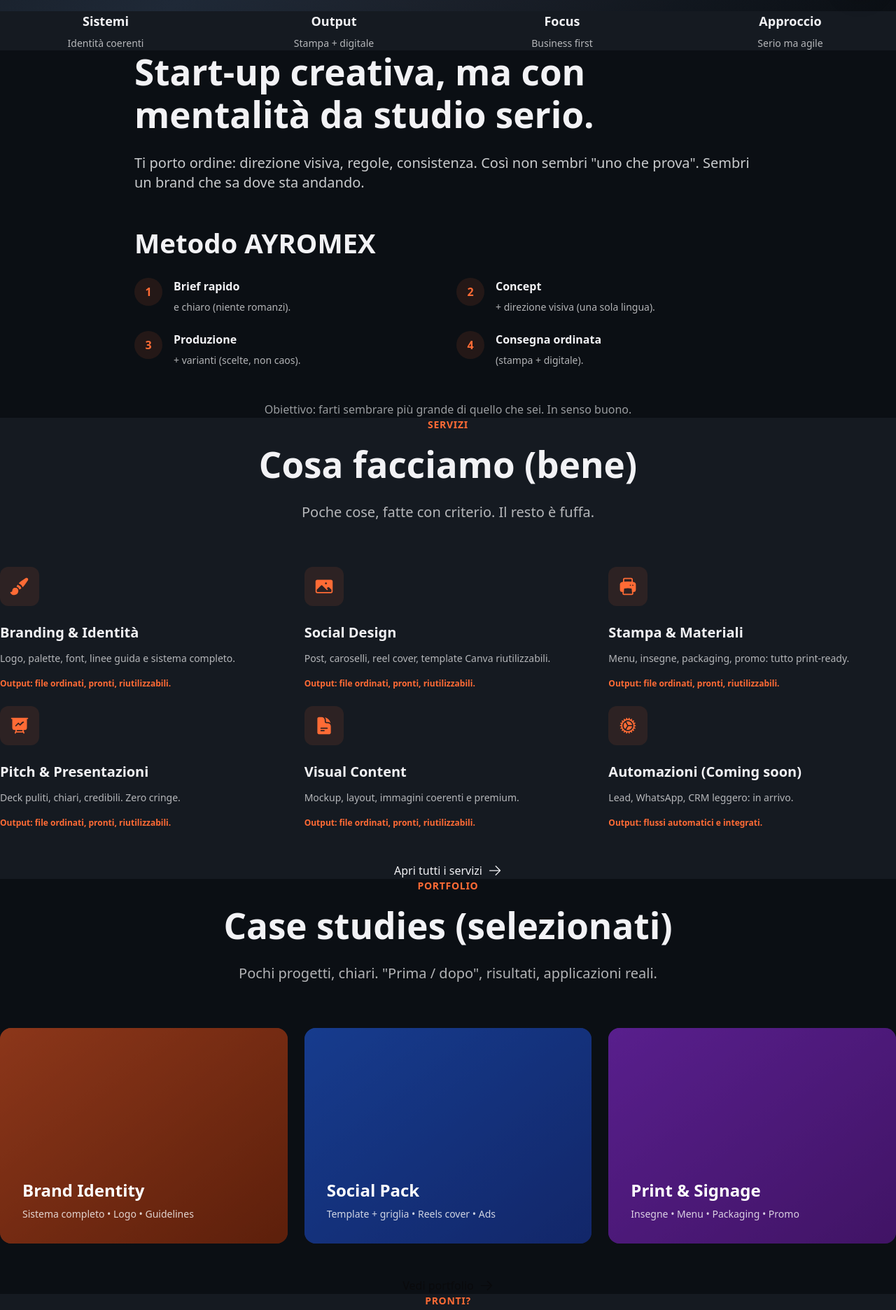
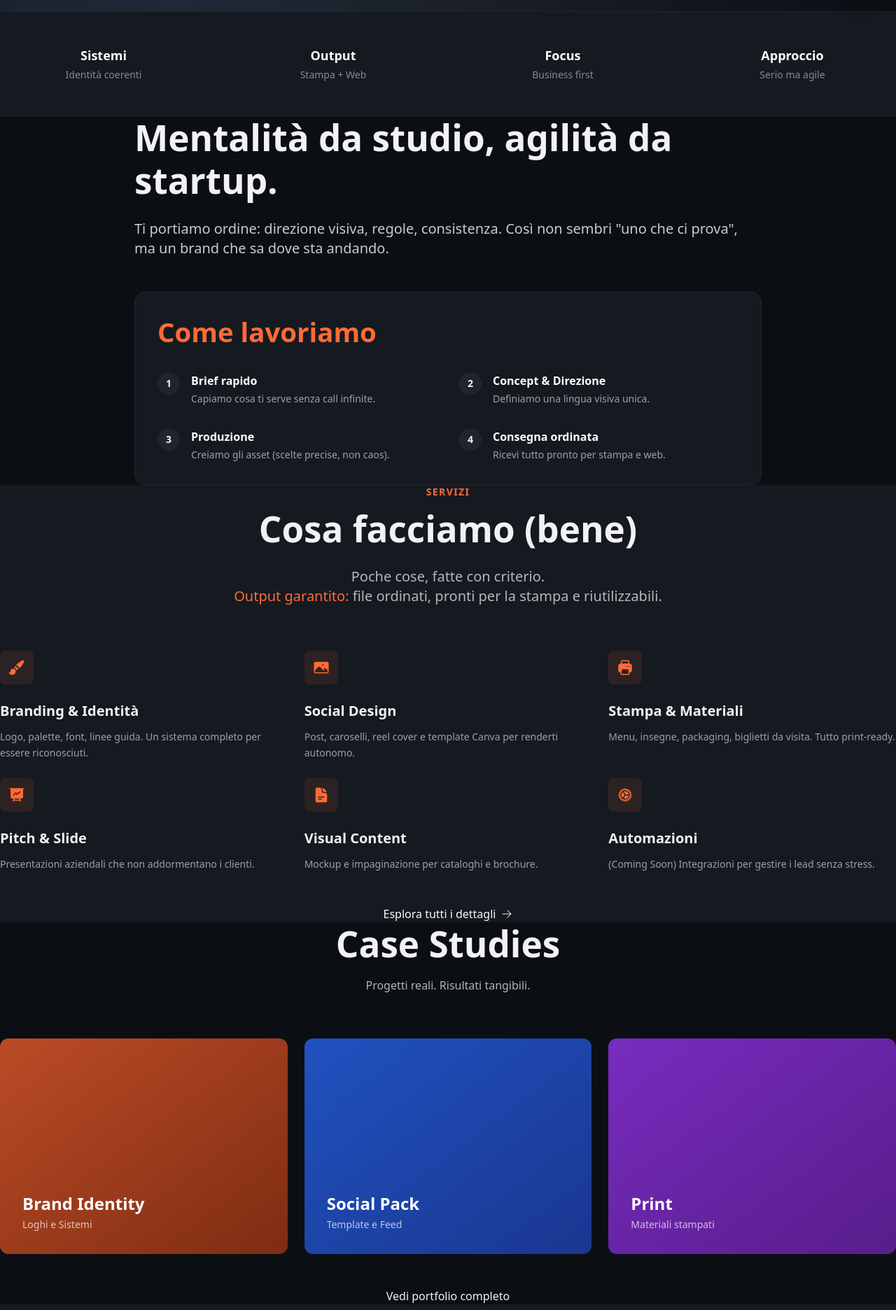
Before and after one commit to demasiadowear/ayromex-nextjs, a Next.js app in the folder ayromex-nextjs/: page / in a window 1280 px wide. Shown: the part 784-2656 px from the top of the page at 70% size. Built offline with nearby package versions, Linux system fonts and the light colour scheme.

Commit message:
refactor: pulizia home page e fix footer

```diff
--- a/ayromex-nextjs/app/page.tsx
+++ b/ayromex-nextjs/app/page.tsx
@@ -12,8 +12,6 @@
 } from '@/lib/animations'
 import {
   HiSparkles,
-  HiRocketLaunch,
-  HiUserGroup,
   HiPaintBrush,
   HiPhoto,
   HiDocumentText,
@@ -21,7 +19,6 @@
   HiPrinter,
   HiCog,
   HiArrowRight,
-  HiCheckCircle
 } from 'react-icons/hi2'
 
 export default function Home() {
@@ -39,12 +36,12 @@
             initial="hidden"
             animate="visible"
             variants={staggerContainer}
-            className="max-w-5xl mx-auto text-center"
+            className="max-w-4xl mx-auto text-center"
           >
-            {/* Badge */}
-            <motion.div variants={fadeInUp} className="inline-flex items-center space-x-2 bg-orange-500/10 border border-orange-500/30 rounded-full px-6 py-2 mb-8">
-              <HiSparkles className="w-5 h-5 text-orange-500" />
-              <span className="text-sm font-medium text-orange-500">AYROMEX • Digital Creations • Branding • Visual • Social</span>
+            {/* Badge Pulito */}
+            <motion.div variants={fadeInUp} className="inline-flex items-center space-x-2 bg-orange-500/10 border border-orange-500/30 rounded-full px-5 py-2 mb-8">
+              <HiSparkles className="w-4 h-4 text-orange-500" />
+              <span className="text-xs font-bold text-orange-500 uppercase tracking-widest">AYROMEX Creative Studio</span>
             </motion.div>
 
             {/* Main Headline */}
@@ -56,48 +53,40 @@
               <span className="text-gradient">il tuo brand</span>
             </motion.h1>
 
-            {/* Subheadline */}
+            {/* Subheadline - Più leggibile */}
             <motion.p
               variants={fadeInUp}
-              className="text-xl md:text-2xl text-light-50/80 max-w-3xl mx-auto mb-12"
+              className="text-xl md:text-2xl text-light-50/80 max-w-2xl mx-auto mb-10 leading-relaxed"
             >
-              Niente "grafichette". Sistemi visivi coerenti: identità, social, materiali, presentazioni.
-              Roba che regge quando la stampi, quando la pubblichi, quando la vendi.
+              Niente "grafichette". Creiamo sistemi visivi coerenti per stampa e digitale.
+              Identità solide per chi vuole smettere di giocare e iniziare a competere.
             </motion.p>
 
-            {/* CTAs */}
+            {/* CTAs - Senza distrazioni sotto */}
             <motion.div
               variants={fadeInUp}
-              className="flex flex-col sm:flex-row gap-4 justify-center items-center mb-8"
+              className="flex flex-col sm:flex-row gap-4 justify-center items-center"
             >
               <Link href="/contatti" className="btn-primary w-full sm:w-auto">
                 Richiedi preventivo
               </Link>
               <Link href="/portfolio" className="btn-secondary w-full sm:w-auto">
-                Guarda lavori
+                Guarda i lavori
               </Link>
             </motion.div>
-
-            <motion.p
-              variants={fadeInUp}
-              className="text-light-50/60 text-sm"
-            >
-              Risposta rapida • Print-ready • Template riutilizzabili • Zero caos
-            </motion.p>
 
             {/* Scroll Indicator */}
             <motion.div
               initial={{ opacity: 0, y: 20 }}
               animate={{ opacity: 1, y: 0 }}
               transition={{ delay: 1, duration: 0.6 }}
-              className="mt-20"
+              className="mt-24"
             >
               <motion.div
                 animate={{ y: [0, 10, 0] }}
                 transition={{ duration: 2, repeat: Infinity }}
-                className="flex flex-col items-center text-light-50/50"
+                className="flex flex-col items-center text-light-50/30"
               >
-                <span className="text-sm mb-2">Scopri di più</span>
                 <svg className="w-6 h-6" fill="none" stroke="currentColor" viewBox="0 0 24 24">
                   <path strokeLinecap="round" strokeLinejoin="round" strokeWidth={2} d="M19 14l-7 7m0 0l-7-7m7 7V3" />
                 </svg>
@@ -107,38 +96,31 @@
         </div>
       </section>
 
-      {/* USP CARDS */}
-      <section className="section-spacing bg-dark-900">
+      {/* USP CARDS - Semplificate */}
+      <section className="py-12 bg-dark-900 border-y border-white/5">
         <div className="section-container">
           <motion.div
             initial="hidden"
             whileInView="visible"
-            viewport={{ once: true, margin: "-100px" }}
+            viewport={{ once: true, margin: "-50px" }}
             variants={staggerContainer}
-            className="grid grid-cols-1 md:grid-cols-4 gap-6"
+            className="grid grid-cols-2 md:grid-cols-4 gap-8"
           >
-            {/* USP 1 */}
             <motion.div variants={staggerItem} className="text-center">
-              <h3 className="text-lg font-bold mb-2">Sistemi</h3>
-              <p className="text-light-50/70 text-sm">Identità coerenti</p>
+              <h3 className="text-lg font-bold text-white mb-1">Sistemi</h3>
+              <p className="text-light-50/50 text-sm">Identità coerenti</p>
             </motion.div>
-
-            {/* USP 2 */}
             <motion.div variants={staggerItem} className="text-center">
-              <h3 className="text-lg font-bold mb-2">Output</h3>
-              <p className="text-light-50/70 text-sm">Stampa + digitale</p>
+              <h3 className="text-lg font-bold text-white mb-1">Output</h3>
+              <p className="text-light-50/50 text-sm">Stampa + Web</p>
             </motion.div>
-
-            {/* USP 3 */}
             <motion.div variants={staggerItem} className="text-center">
-              <h3 className="text-lg font-bold mb-2">Focus</h3>
-              <p className="text-light-50/70 text-sm">Business first</p>
+              <h3 className="text-lg font-bold text-white mb-1">Focus</h3>
+              <p className="text-light-50/50 text-sm">Business first</p>
             </motion.div>
-
-            {/* USP 4 */}
             <motion.div variants={staggerItem} className="text-center">
-              <h3 className="text-lg font-bold mb-2">Approccio</h3>
-              <p className="text-light-50/70 text-sm">Serio ma agile</p>
+              <h3 className="text-lg font-bold text-white mb-1">Approccio</h3>
+              <p className="text-light-50/50 text-sm">Serio ma agile</p>
             </motion.div>
           </motion.div>
         </div>
@@ -155,47 +137,34 @@
             className="max-w-4xl mx-auto"
           >
             <h2 className="text-display font-display font-bold mb-6">
-              Start-up creativa, ma con mentalità da studio serio.
+              Mentalità da studio, agilità da startup.
             </h2>
             <p className="text-xl text-light-50/80 mb-12">
-              Ti porto ordine: direzione visiva, regole, consistenza.
-              Così non sembri "uno che prova". Sembri un brand che sa dove sta andando.
+              Ti portiamo ordine: direzione visiva, regole, consistenza.
+              Così non sembri "uno che ci prova", ma un brand che sa dove sta andando.
             </p>
 
-            <div className="space-y-6">
-              <h3 className="text-title font-display font-bold mb-6">Metodo AYROMEX</h3>
-
-              <div className="grid grid-cols-1 md:grid-cols-2 gap-6">
+            <div className="bg-dark-900 rounded-2xl p-8 border border-white/5">
+              <h3 className="text-title font-display font-bold mb-8 text-orange-500">Come lavoriamo</h3>
+              <div className="grid grid-cols-1 md:grid-cols-2 gap-8">
                 {metodSteps.map((step, index) => (
-                  <motion.div
-                    key={index}
-                    initial="hidden"
-                    whileInView="visible"
-                    viewport={{ once: true }}
-                    variants={fadeInUp}
-                    transition={{ delay: index * 0.1 }}
-                    className="flex items-start space-x-4"
-                  >
-                    <div className="w-10 h-10 bg-orange-500/10 rounded-full flex items-center justify-center flex-shrink-0">
-                      <span className="text-orange-500 font-bold">{index + 1}</span>
+                  <div key={index} className="flex items-start space-x-4">
+                    <div className="w-8 h-8 bg-white/5 rounded-full flex items-center justify-center flex-shrink-0 text-sm font-bold">
+                      {index + 1}
                     </div>
                     <div>
-                      <h4 className="font-bold mb-2">{step.title}</h4>
-                      <p className="text-light-50/70 text-sm">{step.description}</p>
+                      <h4 className="font-bold text-white mb-1">{step.title}</h4>
+                      <p className="text-light-50/60 text-sm">{step.description}</p>
                     </div>
-                  </motion.div>
+                  </div>
                 ))}
               </div>
             </div>
-
-            <p className="text-light-50/60 mt-12 text-center">
-              Obiettivo: farti sembrare più grande di quello che sei. In senso buono.
-            </p>
           </motion.div>
         </div>
       </section>
 
-      {/* SERVIZI SECTION */}
+      {/* SERVIZI SECTION - PULITA */}
       <section className="section-spacing bg-dark-900">
         <div className="section-container">
           <motion.div
@@ -205,14 +174,15 @@
             variants={fadeInUp}
             className="text-center mb-16"
           >
-            <span className="text-orange-500 text-sm font-semibold uppercase tracking-wider mb-4 block">
+            <span className="text-orange-500 text-sm font-bold uppercase tracking-widest mb-3 block">
               Servizi
             </span>
             <h2 className="text-display font-display font-bold mb-6">
               Cosa facciamo (bene)
             </h2>
-            <p className="text-xl text-light-50/70 max-w-3xl mx-auto">
-              Poche cose, fatte con criterio. Il resto è fuffa.
+            <p className="text-xl text-light-50/70 max-w-2xl mx-auto">
+              Poche cose, fatte con criterio. <br />
+              <span className="text-orange-500">Output garantito:</span> file ordinati, pronti per la stampa e riutilizzabili.
             </p>
           </motion.div>
 
@@ -227,22 +197,18 @@
               <motion.div
                 key={index}
                 variants={staggerItem}
-                className="card group"
+                className="card group hover:border-orange-500/30 transition-all duration-300"
               >
                 <div className="flex items-start justify-between mb-6">
-                  <div className="w-14 h-14 bg-orange-500/10 rounded-xl flex items-center justify-center group-hover:bg-orange-500/20 transition-colors">
+                  <div className="w-12 h-12 bg-orange-500/10 rounded-lg flex items-center justify-center text-orange-500">
                     {service.icon}
                   </div>
-                  <HiArrowRight className="w-6 h-6 text-orange-500 opacity-0 group-hover:opacity-100 transition-opacity" />
                 </div>
-                <h3 className="text-xl font-display font-bold mb-3">
+                <h3 className="text-xl font-display font-bold mb-3 group-hover:text-orange-500 transition-colors">
                   {service.title}
                 </h3>
-                <p className="text-light-50/70 mb-4 text-sm leading-relaxed">
+                <p className="text-light-50/60 text-sm leading-relaxed">
                   {service.description}
-                </p>
-                <p className="text-xs text-orange-500 font-semibold">
-                  {service.output}
                 </p>
               </motion.div>
             ))}
@@ -255,9 +221,9 @@
             variants={fadeInUp}
             className="text-center mt-12"
           >
-            <Link href="/servizi" className="btn-secondary inline-flex items-center space-x-2">
-              <span>Apri tutti i servizi</span>
-              <HiArrowRight className="w-5 h-5" />
+            <Link href="/servizi" className="text-light-50 hover:text-orange-500 transition-colors inline-flex items-center space-x-2 font-medium">
+              <span>Esplora tutti i dettagli</span>
+              <HiArrowRight className="w-4 h-4" />
             </Link>
           </motion.div>
         </div>
@@ -273,14 +239,11 @@
             variants={fadeInUp}
             className="text-center mb-16"
           >
-            <span className="text-orange-500 text-sm font-semibold uppercase tracking-wider mb-4 block">
-              Portfolio
-            </span>
-            <h2 className="text-display font-display font-bold mb-6">
-              Case studies (selezionati)
+            <h2 className="text-display font-display font-bold mb-4">
+              Case Studies
             </h2>
-            <p className="text-xl text-light-50/70 max-w-3xl mx-auto">
-              Pochi progetti, chiari. "Prima / dopo", risultati, applicazioni reali.
+            <p className="text-light-50/70">
+              Progetti reali. Risultati tangibili.
             </p>
           </motion.div>
 
@@ -295,15 +258,14 @@
               <motion.div
                 key={index}
                 variants={staggerItem}
-                className="group relative aspect-[4/3] rounded-2xl overflow-hidden cursor-pointer"
+                className="group relative aspect-[4/3] rounded-xl overflow-hidden cursor-pointer"
               >
-                <div className={`absolute inset-0 ${category.gradient}`} />
-                <div className="absolute inset-0 bg-black/40 group-hover:bg-black/60 transition-colors" />
+                <div className={`absolute inset-0 ${category.gradient} opacity-80 group-hover:opacity-100 transition-opacity`} />
                 <div className="absolute inset-0 p-8 flex flex-col justify-end">
-                  <h3 className="text-2xl font-display font-bold text-white mb-2">
+                  <h3 className="text-2xl font-display font-bold text-white mb-1">
                     {category.title}
                   </h3>
-                  <p className="text-white/80 text-sm">
+                  <p className="text-white/70 text-sm">
                     {category.subtitle}
                   </p>
                 </div>
@@ -312,15 +274,14 @@
           </motion.div>
 
           <motion.div
-            initial="hidden"
+             initial="hidden"
             whileInView="visible"
             viewport={{ once: true }}
             variants={fadeInUp}
             className="text-center mt-12"
           >
-            <Link href="/portfolio" className="btn-primary inline-flex items-center space-x-2">
-              <span>Vedi portfolio</span>
-              <HiArrowRight className="w-5 h-5" />
+            <Link href="/portfolio" className="btn-secondary">
+              Vedi portfolio completo
             </Link>
           </motion.div>
         </div>
@@ -334,27 +295,20 @@
             whileInView="visible"
             viewport={{ once: true }}
             variants={staggerContainer}
-            className="max-w-4xl mx-auto text-center"
+            className="max-w-3xl mx-auto text-center"
           >
-            <motion.span
-              variants={fadeInUp}
-              className="text-orange-500 text-sm font-semibold uppercase tracking-wider mb-4 block"
-            >
-              Pronti?
-            </motion.span>
-
             <motion.h2
               variants={fadeInUp}
-              className="text-hero-lg font-display font-bold mb-6"
+              className="text-display font-display font-bold mb-6"
             >
               Facciamolo bene, una volta sola.
             </motion.h2>
 
             <motion.p
               variants={fadeInUp}
-              className="text-xl text-light-50/80 mb-12"
+              className="text-xl text-light-50/80 mb-10"
             >
-              Se vuoi un'identità visiva che non sembri improvvisata, parliamone.
+              Se vuoi un'identità visiva che non sembri improvvisata, siamo qui.
             </motion.p>
 
             <motion.div
@@ -362,14 +316,8 @@
               className="flex flex-col sm:flex-row gap-4 justify-center items-center"
             >
               <Link href="/contatti" className="btn-primary w-full sm:w-auto">
-                Contattaci
+                Parliamone
               </Link>
-              <a
-                href="tel:+390808407861"
-                className="btn-secondary w-full sm:w-auto"
-              >
-                +39 080 840 7861
-              </a>
             </motion.div>
           </motion.div>
         </div>
@@ -384,75 +332,70 @@
 const metodSteps = [
   {
     title: 'Brief rapido',
-    description: 'e chiaro (niente romanzi).'
+    description: 'Capiamo cosa ti serve senza call infinite.'
   },
   {
-    title: 'Concept',
-    description: '+ direzione visiva (una sola lingua).'
+    title: 'Concept & Direzione',
+    description: 'Definiamo una lingua visiva unica.'
   },
   {
     title: 'Produzione',
-    description: '+ varianti (scelte, non caos).'
+    description: 'Creiamo gli asset (scelte precise, non caos).'
   },
   {
     title: 'Consegna ordinata',
-    description: '(stampa + digitale).'
+    description: 'Ricevi tutto pronto per stampa e web.'
   },
 ]
 
+// NOTA: Ho rimosso la riga "output" ripetitiva da qui
 const services = [
   {
-    icon: <HiPaintBrush className="w-7 h-7 text-orange-500" />,
+    icon: <HiPaintBrush className="w-6 h-6" />,
     title: 'Branding & Identità',
-    description: 'Logo, palette, font, linee guida e sistema completo.',
-    output: 'Output: file ordinati, pronti, riutilizzabili.'
+    description: 'Logo, palette, font, linee guida. Un sistema completo per essere riconosciuti.',
   },
   {
-    icon: <HiPhoto className="w-7 h-7 text-orange-500" />,
+    icon: <HiPhoto className="w-6 h-6" />,
     title: 'Social Design',
-    description: 'Post, caroselli, reel cover, template Canva riutilizzabili.',
-    output: 'Output: file ordinati, pronti, riutilizzabili.'
+    description: 'Post, caroselli, reel cover e template Canva per renderti autonomo.',
   },
   {
-    icon: <HiPrinter className="w-7 h-7 text-orange-500" />,
+    icon: <HiPrinter className="w-6 h-6" />,
     title: 'Stampa & Materiali',
-    description: 'Menu, insegne, packaging, promo: tutto print-ready.',
-    output: 'Output: file ordinati, pronti, riutilizzabili.'
+    description: 'Menu, insegne, packaging, biglietti da visita. Tutto print-ready.',
   },
   {
-    icon: <HiPresentationChartLine className="w-7 h-7 text-orange-500" />,
-    title: 'Pitch & Presentazioni',
-    description: 'Deck puliti, chiari, credibili. Zero cringe.',
-    output: 'Output: file ordinati, pronti, riutilizzabili.'
+    icon: <HiPresentationChartLine className="w-6 h-6" />,
+    title: 'Pitch & Slide',
+    description: 'Presentazioni aziendali che non addormentano i clienti.',
   },
   {
-    icon: <HiDocumentText className="w-7 h-7 text-orange-500" />,
+    icon: <HiDocumentText className="w-6 h-6" />,
     title: 'Visual Content',
-    description: 'Mockup, layout, immagini coerenti e premium.',
-    output: 'Output: file ordinati, pronti, riutilizzabili.'
+    description: 'Mockup e impaginazione per cataloghi e brochure.',
   },
   {
-    icon: <HiCog className="w-7 h-7 text-orange-500" />,
-    title: 'Automazioni (Coming soon)',
-    description: 'Lead, WhatsApp, CRM leggero: in arrivo.',
-    output: 'Output: flussi automatici e integrati.'
+    icon: <HiCog className="w-6 h-6" />,
+    title: 'Automazioni',
+    description: '(Coming Soon) Integrazioni per gestire i lead senza stress.',
   },
 ]
 
 const portfolioCategories = [
   {
     title: 'Brand Identity',
-    subtitle: 'Sistema completo • Logo • Guidelines',
+    subtitle: 'Loghi e Sistemi',
     gradient: 'bg-gradient-to-br from-orange-600 to-orange-800'
   },
   {
     title: 'Social Pack',
-    subtitle: 'Template + griglia • Reels cover • Ads',
+    subtitle: 'Template e Feed',
     gradient: 'bg-gradient-to-br from-blue-600 to-blue-800'
   },
   {
-    title: 'Print & Signage',
-    subtitle: 'Insegne • Menu • Packaging • Promo',
+    title: 'Print',
+    subtitle: 'Materiali stampati',
     gradient: 'bg-gradient-to-br from-purple-600 to-purple-800'
   },
 ]
```
Also changed, not shown: ayromex-nextjs/components/Footer.tsx (+12 -50 lines).
